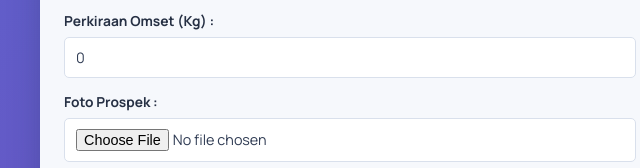
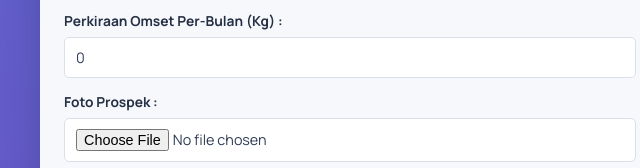
Before and after one commit to dmstask-work/GDC-FORM, a website: page index.html in a window 1280 px wide. Shown: the part 939-1107 px from the top of the page, 290-930 px from the left. Drawn offline with nearby package versions, Linux system fonts and the light colour scheme; no server answers.

Commit message:
Update label text for estimatedOmset input

```diff
--- a/index.html
+++ b/index.html
@@ -67,7 +67,7 @@
       </div>
 
       <div class="field">
-        <label for="estimatedOmset">Perkiraan Omset (Kg) :</label>
+        <label for="estimatedOmset">Perkiraan Omset Per-Bulan (Kg) :</label>
         <input id="estimatedOmset" name="estimated_omset_kg" type="number" min="0" step="0.01" value="0" required>
       </div>
 
```
